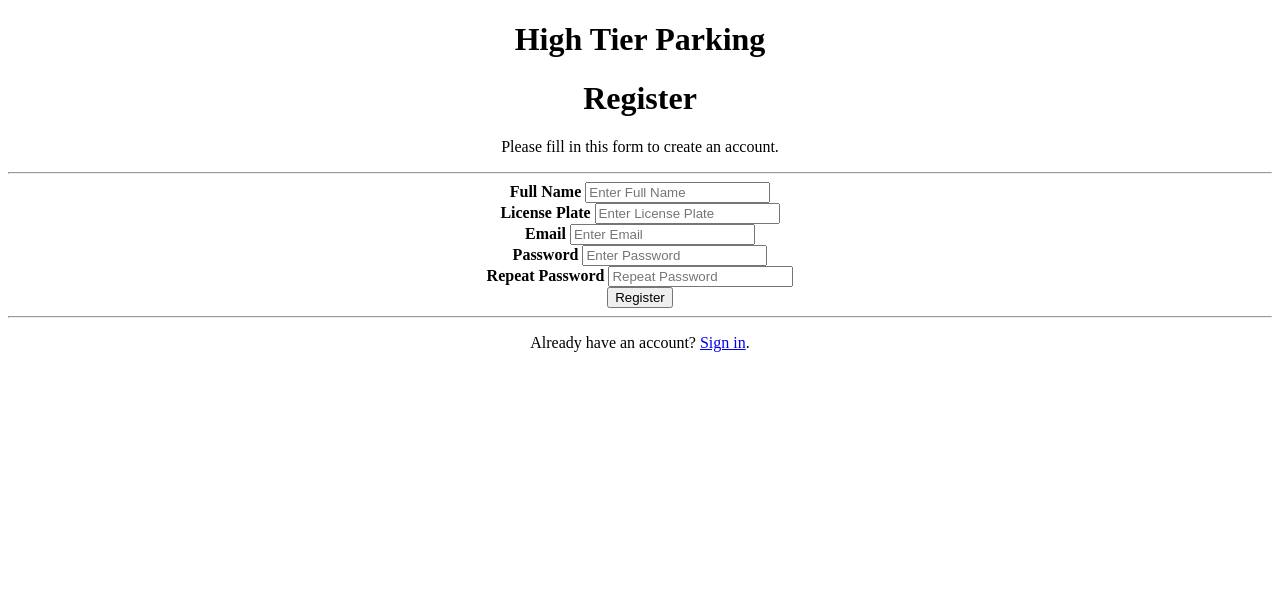
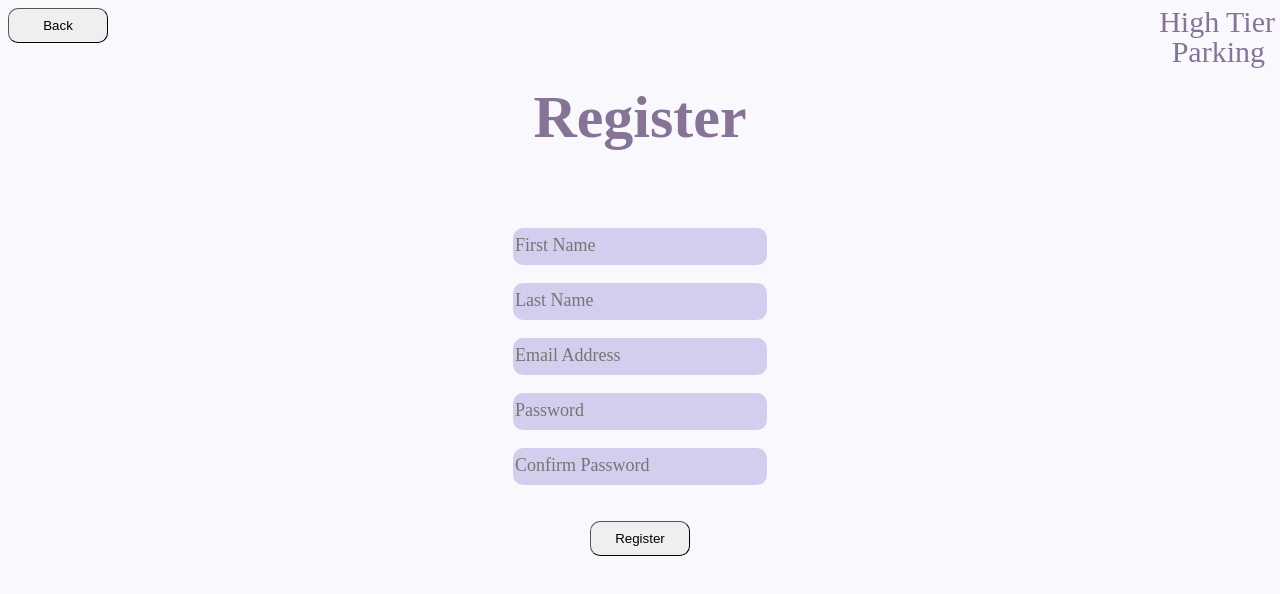
Before and after one commit to SawyerMurphy/HighTierParking, a plain HTML site: page Register.htm in a window 1280 px wide. Drawn offline with Linux system fonts and the light colour scheme.

Commit message:
Completing Register front-end and beginning Guest workflow

```diff
--- /dev/null
+++ b/GuestInput.css
@@ -0,0 +1,10 @@
+body {
+    background-color: #f9f8fc;
+}
+
+#backBtn {
+    border-width: 1px;
+    border-radius: 10px;
+    height: 35px;
+    width: 100px;
+}
--- /dev/null
+++ b/GuestInput.htm
@@ -0,0 +1,10 @@
+<!DOCTYPE html>
+<html lang="en">
+
+    <head>
+        <title>High Tier Parking</title>
+        <link href = "GuestInput.css" rel = "stylesheet" type = "text/css">
+    </head>
+    <body>
+
+    </body>
--- a/Login.css
+++ b/Login.css
@@ -2,14 +2,14 @@ body {
     background-color: #f9f8fc;
 }
 
-.title {
+.loginTitle {
     text-align: center;
     font-family: "Work Sans" ;
     font-size: 60px;
     color: rgb(134, 116, 150);
 }
 
-#emailAddInput {
+#logEmailAddInput {
     border: 0;
     background-color: #d2ceee ;
     border-radius: 10px;
@@ -17,11 +17,11 @@ body {
     width: 250px;
 }
 
-.emailAddress {
+.loginEmailAddress {
     text-align: center;
 }
 
-#passwordInput {
+#logPasswordInput {
     border: 0;
     background-color: #d2ceee ;
     border-radius: 10px;
@@ -29,12 +29,12 @@ body {
     width: 250px;
 }
 
-.password {
+.loginPassword {
     text-align: center;
 }
 
 #loginBtn {
-    border: 0;
+    border-width: 1px;
     border-radius: 10px;
     height: 35px;
     width: 100px;
@@ -50,3 +50,20 @@ br {
     -ms-user-select: none; /* IE10+/Edge */
     user-select: none; /* Standard */
 }
+
+.clickableRegister {
+    text-align: center;
+}
+
+.clickableGuest {
+    text-align: center;
+}
+
+a {
+    color: rgb(134, 116, 150);
+}
+
+::placeholder {
+    font-family: "Work Sans" ;
+    font-size: 18px;
+}
--- /dev/null
+++ b/Register.css
@@ -0,0 +1,118 @@
+body {
+    background-color: #f9f8fc;
+}
+
+#backBtn {
+    border-width: 1px;
+    border-radius: 10px;
+    height: 35px;
+    width: 100px;
+}
+
+.logoTitleOne {
+    position: absolute;
+    top: -25px;
+    right: 5px;
+    font-family: "Work Sans" ;
+    font-size: 30px;
+    color: rgb(134, 116, 150);
+}
+
+.logoTitleTwo {
+    position: absolute;
+    top: 5px;
+    right: 15px;
+    font-family: "Work Sans" ;
+    font-size: 30px;
+    color: rgb(134, 116, 150);
+}
+
+.registerTitle {
+    text-align: center;
+    font-family: "Work Sans" ;
+    font-size: 60px;
+    color: rgb(134, 116, 150);
+}
+
+br {
+    -webkit-user-select: none; /* Safari */
+    -moz-user-select: none; /* Firefox */
+    -ms-user-select: none; /* IE10+/Edge */
+    user-select: none; /* Standard */
+}
+
+#regEmailAddInput {
+    border: 0;
+    background-color: #d2ceee ;
+    border-radius: 10px;
+    height: 35px ;
+    width: 250px;
+}
+
+.registerEmailAddress {
+    text-align: center;
+}
+
+#regFirstNameInput {
+    border: 0;
+    background-color: #d2ceee ;
+    border-radius: 10px;
+    height: 35px ;
+    width: 250px;
+}
+
+.registerFirstName {
+    text-align: center;
+}
+
+#regLastNameInput {
+    border: 0;
+    background-color: #d2ceee ;
+    border-radius: 10px;
+    height: 35px ;
+    width: 250px;
+}
+
+.registerLastName {
+    text-align: center;
+}
+
+#regPasswordInput {
+    border: 0;
+    background-color: #d2ceee ;
+    border-radius: 10px;
+    height: 35px ;
+    width: 250px;
+}
+
+.registerPassword {
+    text-align: center;
+}
+
+#regConfirmPasswordInput {
+    border: 0;
+    background-color: #d2ceee ;
+    border-radius: 10px;
+    height: 35px ;
+    width: 250px;
+}
+
+.registerConfirmPassword {
+    text-align: center;
+}
+
+#regBtn {
+    border-width: 1px;
+    border-radius: 10px;
+    height: 35px;
+    width: 100px;
+}
+
+.registerBtn {
+    text-align: center;
+}
+
+::placeholder {
+    font-family: "Work Sans" ;
+    font-size: 18px;
+}
--- a/Register.htm
+++ b/Register.htm
@@ -1,13 +1,44 @@
 <!DOCTYPE html>
-<html>
 <html lang="en">
 
   <head>
     <title>High Tier Parking</title>
+    <link href = "Register.css" rel = "stylesheet" type = "text/css">
   </head>
   <body>
 
-<h1 style="text-align:center;">High Tier Parking</h1>
+    <div class="backBtn">
+      <button type="button" id="backBtn" onclick="location.href='Login.htm'">Back</button>
+    </div>
+    <div class="logoTitleOne">
+      <p>High Tier</p>
+    </div>
+    <div class="logoTitleTwo">
+      <p>Parking</p>
+    </div>
+    <h1 class="registerTitle">Register</h1>
+    <br> <br>
+    <form name=reg action="action_page.php" >
+      <div class="registerFirstName">
+        <input type="text" id="regFirstNameInput" placeholder="First Name">
+      </div> <br>
+      <div class="registerLastName">
+        <input type="text" id="regLastNameInput" placeholder="Last Name">
+      </div> <br>
+      <div class="registerEmailAddress">
+        <input type="text" id="regEmailAddInput" placeholder="Email Address">
+      </div> <br>
+      <div class="registerPassword">
+        <input type="text" id="regPasswordInput" placeholder="Password">
+      </div> <br>
+      <div class="registerConfirmPassword">
+        <input type="text" id="regConfirmPasswordInput" placeholder="Confirm Password">
+      </div> <br> <br>
+      <div class="registerBtn">
+        <button type="button" id="regBtn">Register</button>
+      </div> <br>
+    </form>
+    <!--<h1 style="text-align:center;">High Tier Parking</h1>
     <form name=reg action="action_page.php" >
       <Center>
       <div class="signUp">
@@ -38,7 +69,7 @@
         <p>Already have an account? <a href="#">Sign in</a>.</p>
       </div>
       </Center>
-</form>
+    </form>-->
   </body>
 </html>
 <script>
```
Also changed, not shown: Login.htm (+13 -6 lines). Lines whose indentation alone changed are shown as unchanged.
